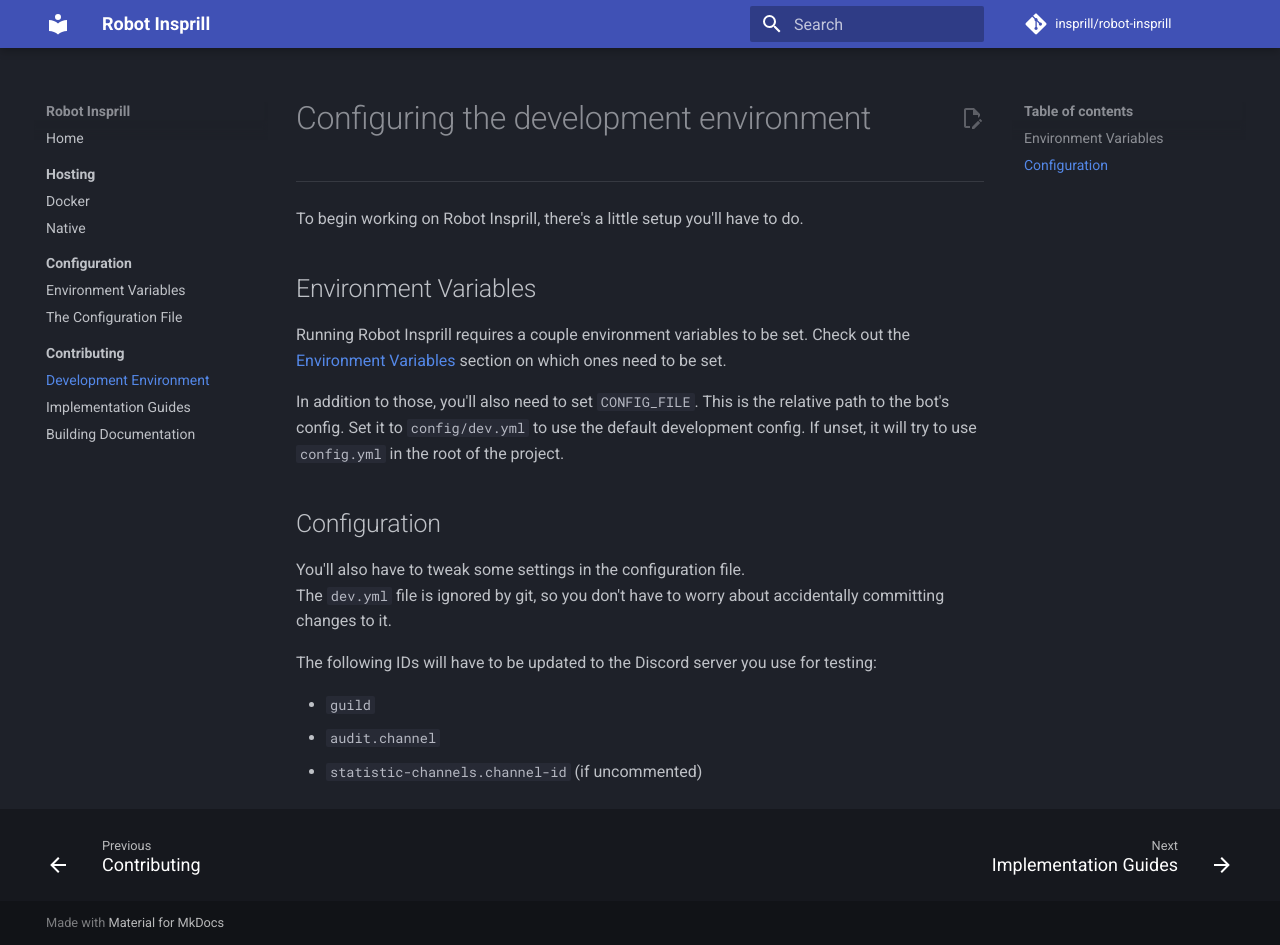
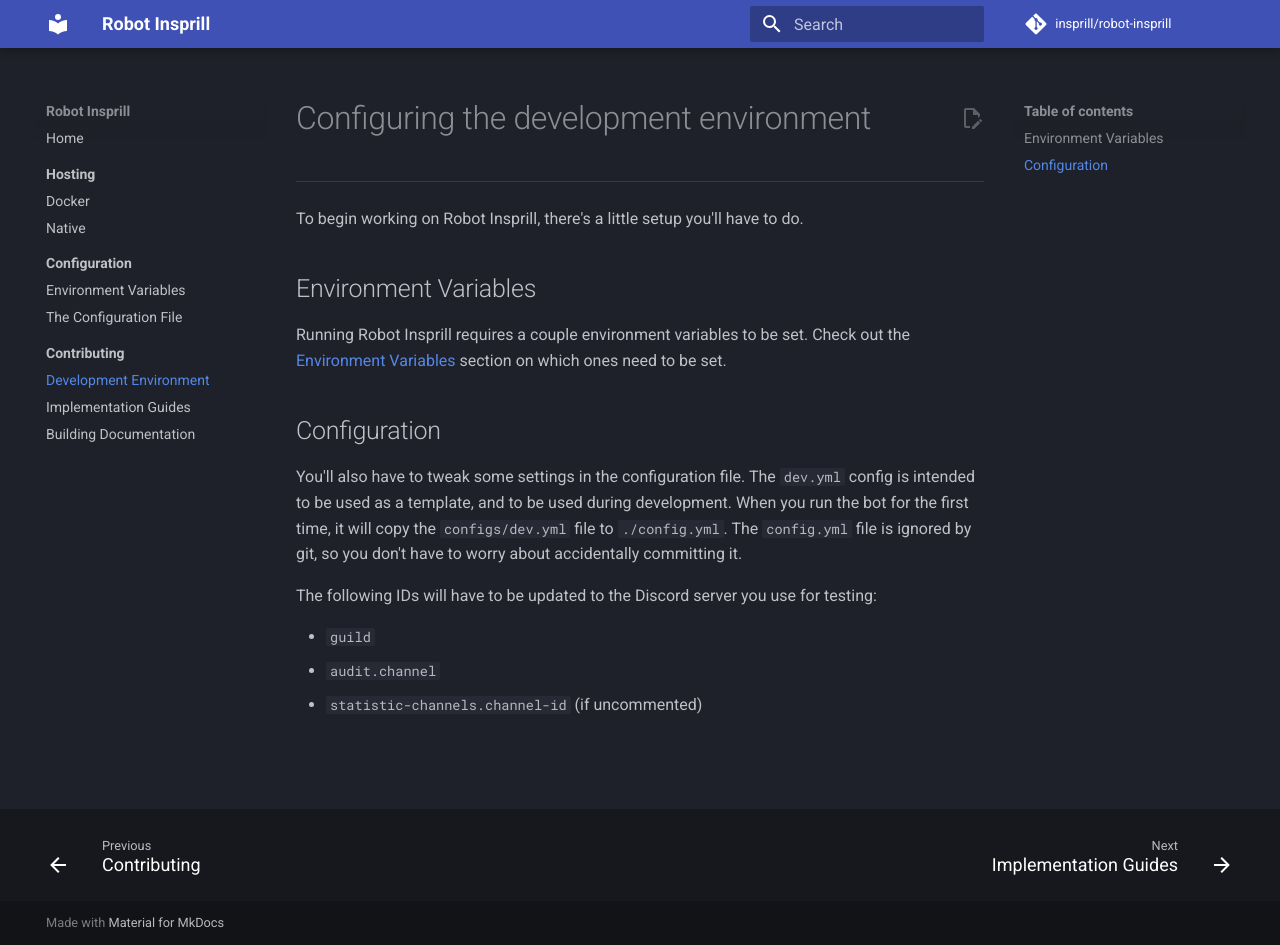
Before and after one commit to simonwoegerb/robot-insprill, an MkDocs documentation site: the page built from docs/contributing/env.md, in a window 1280 px wide and 945 px high. Built offline with MkDocs 1.6.1 and Material for MkDocs 9.7.7, drawn with Linux system fonts in a browser that asks for light colours; comment, search, counter and statistics services are not loaded.

Commit message:
Update config file handling

```diff
--- a/docs/contributing/env.md
+++ b/docs/contributing/env.md
@@ -9,15 +9,12 @@ To begin working on Robot Insprill, there's a little setup you'll have to do.
 Running Robot Insprill requires a couple environment variables to be set.
 Check out the [Environment Variables](../configuration/env.md) section on which ones need to be set.
 
-In addition to those, you'll also need to set `CONFIG_FILE`.
-This is the relative path to the bot's config.
-Set it to `config/dev.yml` to use the default development config.
-If unset, it will try to use `config.yml` in the root of the project.
-
 ## Configuration
 
 You'll also have to tweak some settings in the configuration file.
-The `dev.yml` file is ignored by git, so you don't have to worry about accidentally committing changes to it.
+The `dev.yml` config is intended to be used as a template, and to be used during development.
+When you run the bot for the first time, it will copy the `configs/dev.yml` file to `./config.yml`.
+The `config.yml` file is ignored by git, so you don't have to worry about accidentally committing it.
 
 The following IDs will have to be updated to the Discord server you use for testing:
 
```
Also changed, not shown: docs/configuration/env.md (+2 -0 lines), 2 other files.
